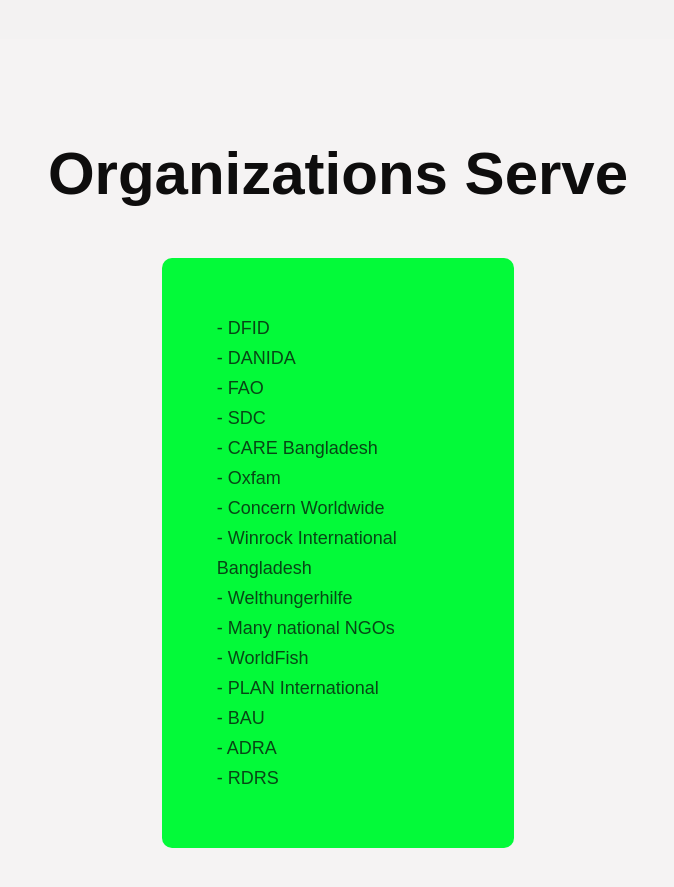
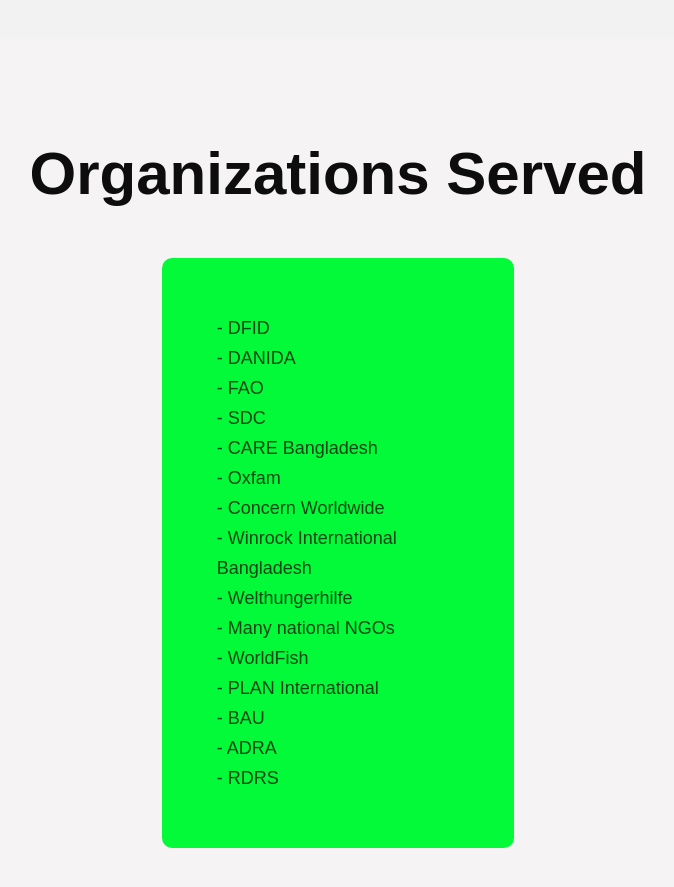
Before and after one commit to Ashishshill/safe, a React (Create React App) app: page / in a window 1280 px wide. Shown: the part 2380-3267 px from the top of the page, without its empty margins (302-976 px from the left). Built offline with nearby package versions, Linux system fonts and the light colour scheme.

Commit message:
This is My First Commit

```diff
--- a/src/Serve.js
+++ b/src/Serve.js
@@ -8,7 +8,7 @@
   return (
     <div className="project component__space" id="Portfolio">
       <div className="heading">
-        <h1 className="heading">Organizations Serve</h1>
+        <h1 className="heading">Organizations Served</h1>
         <p className="heading p__color">
 
         </p>
```
